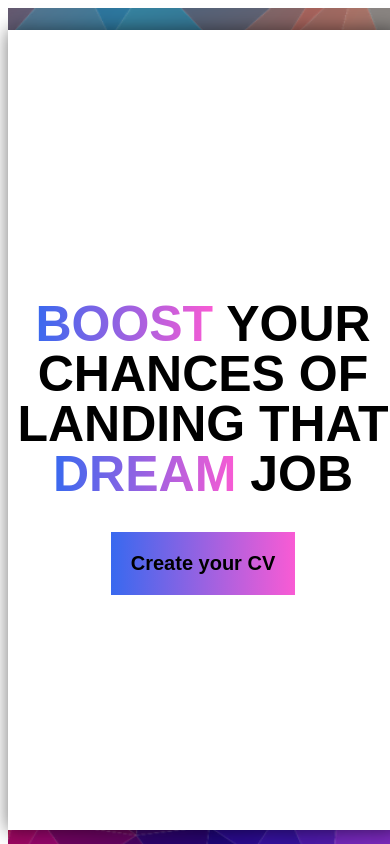
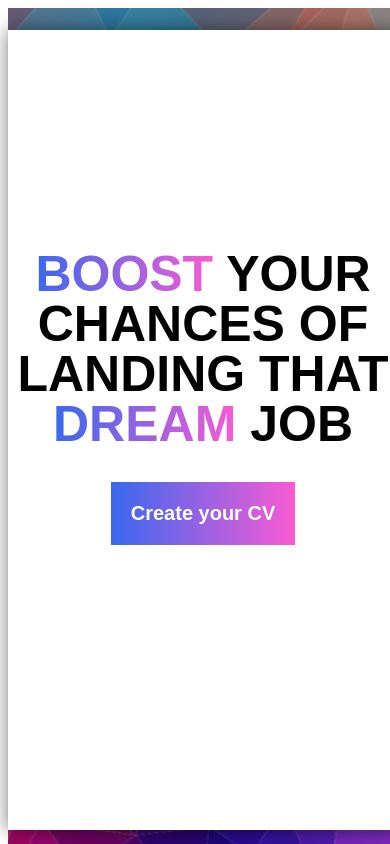
Before and after one commit to eveek/cv-app, a React (Vite) app: page / in a window 390 px wide. Built offline with nearby package versions, Linux system fonts and the light colour scheme; the HTML template or start-up script is replaced by a standard one; a web font is replaced by a local one.

Commit message:
Completed

```diff
--- a/src/components/Landing.jsx
+++ b/src/components/Landing.jsx
@@ -4,7 +4,7 @@ function Landing () {
 
     function closeLandingPage () {
         const page = document.querySelector(".page");
-        page.style.top = "-1000px"
+        page.style.top = "-950px"
     }
 
 
--- a/src/styles/Create.css
+++ b/src/styles/Create.css
@@ -18,6 +18,10 @@
     /* background-color: rgb(179, 220, 245); */
     /* overflow-y: scroll; */
     /* background-color: blueviolet; */
+}
+
+button {
+    color: white;
 }
 
 .formBox #formScroll::-webkit-scrollbar {
@@ -208,7 +212,7 @@ div[disabled] {
 @media screen and (max-width: 1240px) {
     .pageTwo {
         flex-direction: column;
-        overflow-x: scroll;
+        /* overflow-x: scroll; */
     }
 
     .formBox form #formScroll {
--- a/src/styles/Display.css
+++ b/src/styles/Display.css
@@ -28,6 +28,7 @@
     padding-bottom: 40px;
     box-shadow: 0px 0px 10px -2px rgba(0, 0, 0, 0.382);
     text-transform: uppercase;
+    /* display: none; */
 }
 
 #cvPaper h3 {
@@ -167,7 +168,13 @@
 @media screen and (max-width: 750px) {
     #cvPaper {
         box-shadow: none;
-        width: 100%;
+        width: 90%;
         padding: 0;
+        margin-bottom: 150px;
+    }
+
+    .page {
+        padding: 0 20px;
+        margin-bottom: 70px;
     }
 }
--- a/src/styles/Landing.css
+++ b/src/styles/Landing.css
@@ -162,11 +162,23 @@ button.lBtn:hover{
     align-items: center;
   }
 
+  .pageOne {
+    margin-top: 0;
+  }
+
+  .pageTwo {
+    overflow-x: hidden;
+  }
+
   .One .hOne {
     text-align: center;
     font-size: 80px;
     /* margin-top: 100px; */
     line-height: 80px;
+  }
+
+  .formBox, .cvDisplay {
+    width: 100%;
   }
 }
 
```
